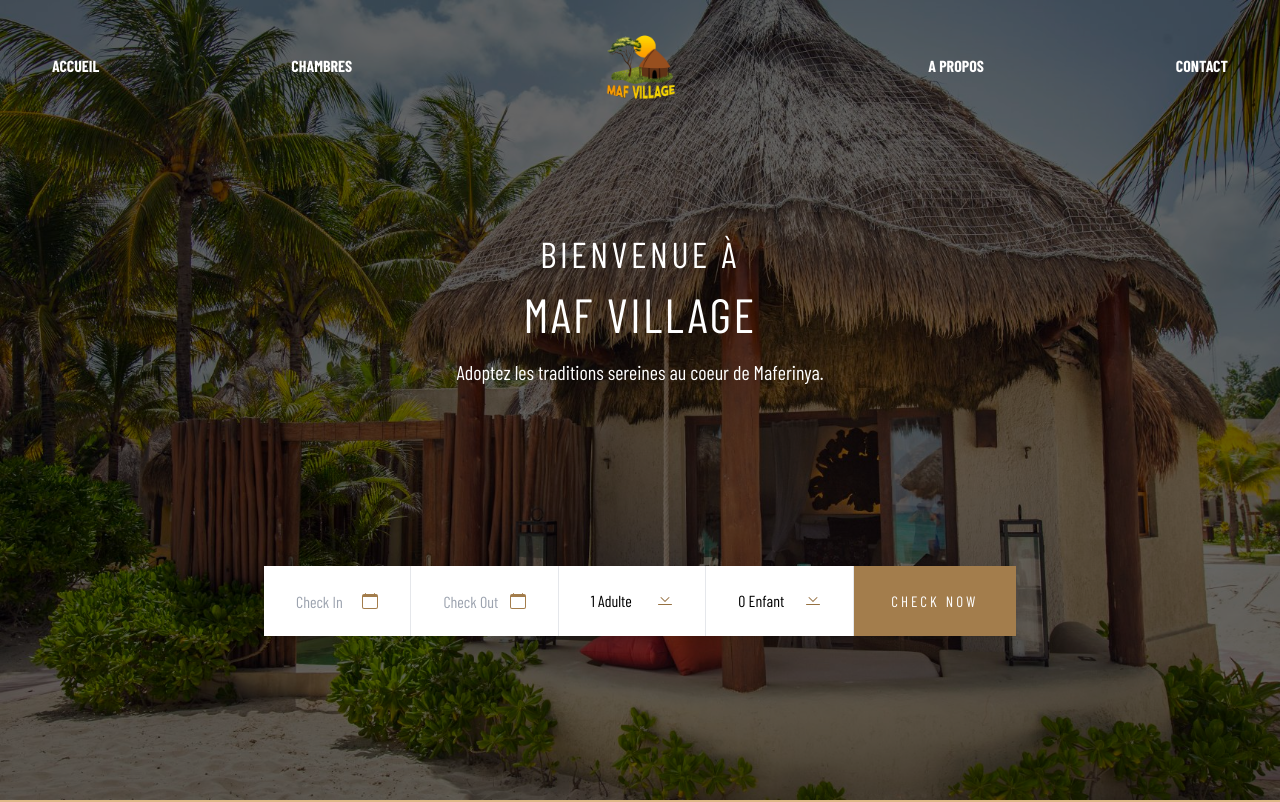
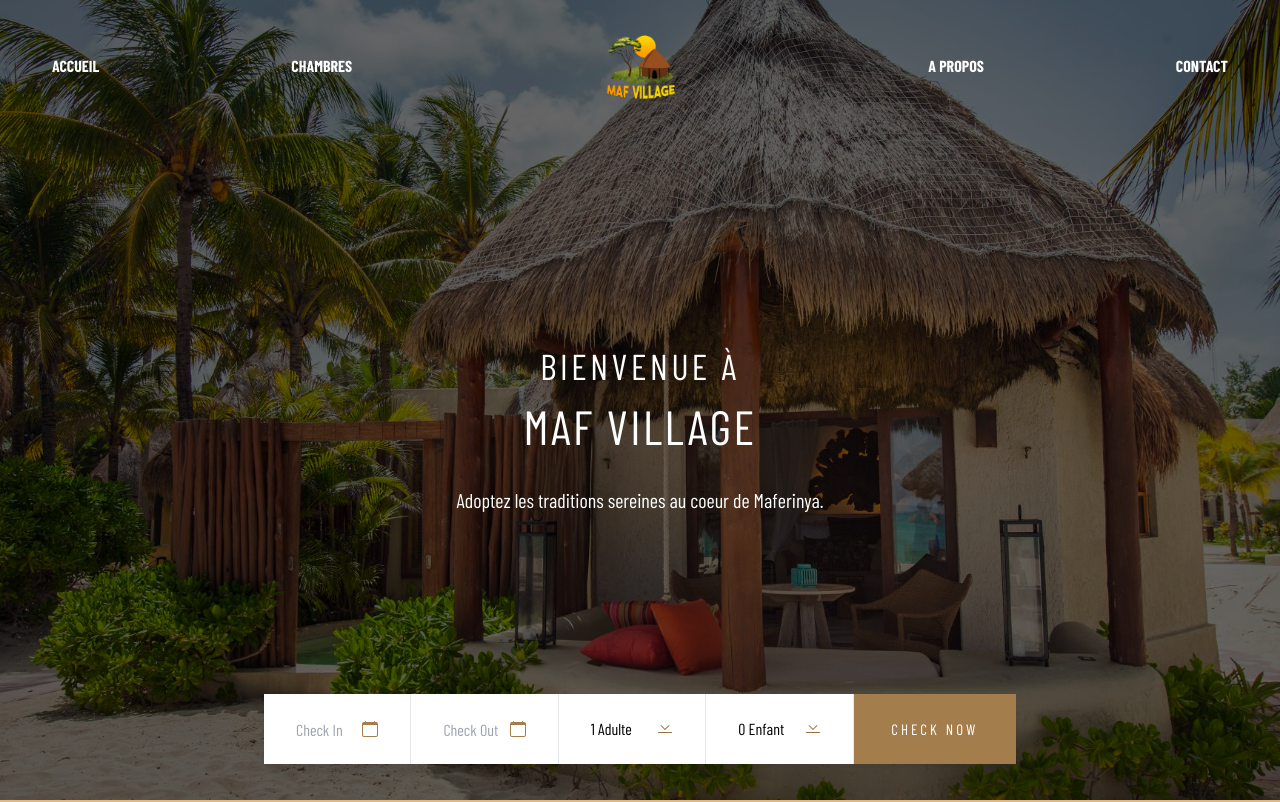
Before and after one commit to Dramekanji/maf-village, a Next.js app: page / in a window 1280 px wide. Shown: the top 802 px of the page. Built offline with nearby package versions, Linux system fonts and the light colour scheme; a web font is replaced by a local one.

Commit message:
adjusted title for hero section

```diff
--- a/components/Hero.js
+++ b/components/Hero.js
@@ -7,14 +7,22 @@
     <div className="flex items-center justify-center h-screen mb-12 bg-fixed bg-center bg-cover custom-img">
       {/* Overlay */}
       <div className="absolute top-0 left-0 right-0 bottom-0 bg-black/60 z-[2]" />
-      <div className="p-5 text-white z-[2] mt-[-10rem]">
-        <h1 className="text-4xl text-center mb-4 font-thin tracking-widest">
+      <div className="p-5 text-white z-[2] mt-[-5rem]">
+        {" "}
+        {/* Adjusted margin-top */}
+        <h1 className="text-4xl text-center mb-4 font-thin tracking-widest mt-40">
+          {" "}
+          {/* Adjusted margin-top */}
           BIENVENUE À
         </h1>
         <h2 className="text-5xl font-normal text-center tracking-wider">
           {heading}
         </h2>
-        <p className="py-5 text-xl font-light">{message}</p>
+        <p className="py-5 text-xl font-light mt-4">
+          {" "}
+          {/* Adjusted margin-top */}
+          {message}
+        </p>
         <div className="container mx-auto">
           <div className="mt-4 lg:mt-40 p-4  lg:absolute lg:left-0 lg:right-0 lg:p-0 lg:z-30 ">
             <div className="max-w-2xl mx-auto">
```
